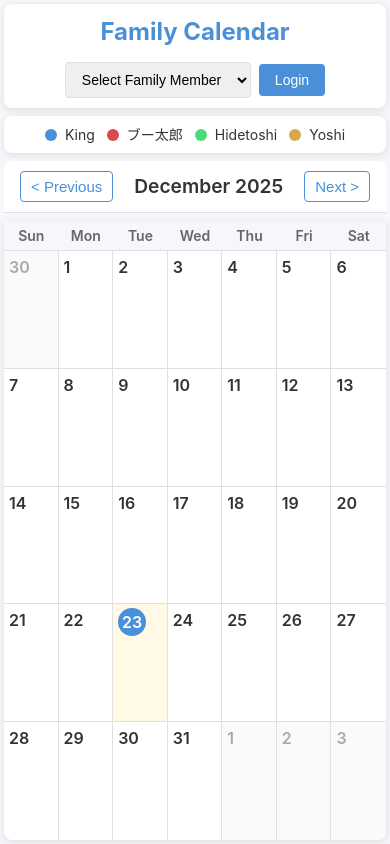
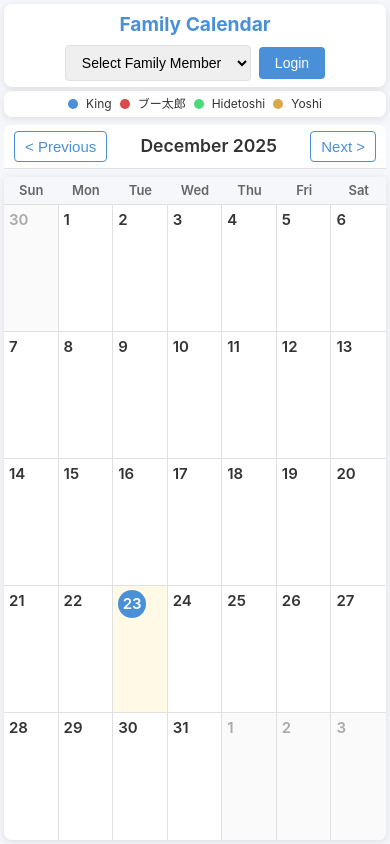
Before and after one commit to yamayoshifumi2019-sketch/Family-Calendar, a Flask app: page / in a window 390 px wide. Run offline with Flask 3, Linux system fonts and the light colour scheme; data comes from the database, SQL or seed files in the repository; data that the repository does not hold is empty.

Commit message:
Fix mobile layout: allow scrolling and reduce spacing

```diff
--- a/static/css/styles.css
+++ b/static/css/styles.css
@@ -55,6 +55,7 @@
     width: 100vw;
     padding: 8px;
     gap: 8px;
+    overflow: hidden;
 }
 
 /* ===================
@@ -584,9 +585,35 @@
    Responsive Design
    =================== */
 @media (max-width: 768px) {
+    html, body {
+        overflow: auto;
+    }
+
+    .app-container {
+        height: auto;
+        min-height: 100vh;
+        overflow: visible;
+    }
+
     .app-header {
         flex-direction: column;
         text-align: center;
+        padding: 8px 12px;
+        gap: 8px;
+    }
+
+    .app-header h1 {
+        font-size: 1.3rem;
+    }
+
+    .legend {
+        padding: 6px 10px;
+        gap: 10px;
+        justify-content: center;
+    }
+
+    .calendar-nav {
+        padding: 8px 12px;
     }
 
     .calendar-day {
@@ -599,6 +626,7 @@
 
     .day-header {
         font-size: 16px;
+        padding: 6px 4px;
     }
 
     .event-pill {
@@ -619,8 +647,8 @@
         font-size: 15px;
     }
 
-    .legend {
-        justify-content: center;
+    .calendar-grid {
+        min-height: 400px;
     }
 
     .fab {
@@ -635,27 +663,55 @@
 @media (max-width: 480px) {
     .app-container {
         padding: 4px;
+        gap: 4px;
+    }
+
+    .app-header {
+        padding: 6px 10px;
+        gap: 6px;
+    }
+
+    .app-header h1 {
+        font-size: 1.2rem;
+    }
+
+    .legend {
+        padding: 4px 8px;
+        gap: 8px;
+    }
+
+    .legend-item {
+        font-size: 12px;
+    }
+
+    .legend-color {
+        width: 10px;
+        height: 10px;
+    }
+
+    .calendar-nav {
+        padding: 6px 10px;
+    }
+
+    .calendar-nav h2 {
+        font-size: 1.1rem;
     }
 
     .day-header {
         padding: 4px 2px;
-        font-size: 14px;
+        font-size: 13px;
     }
 
     .day-number {
-        font-size: 16px;
+        font-size: 15px;
     }
 
     .event-pill {
-        font-size: 13px;
+        font-size: 12px;
+        padding: 3px 5px;
     }
 
-    .legend-item {
-        font-size: 14px;
-    }
-
-    .legend-color {
-        width: 12px;
-        height: 12px;
+    .calendar-grid {
+        min-height: 350px;
     }
 }
```
